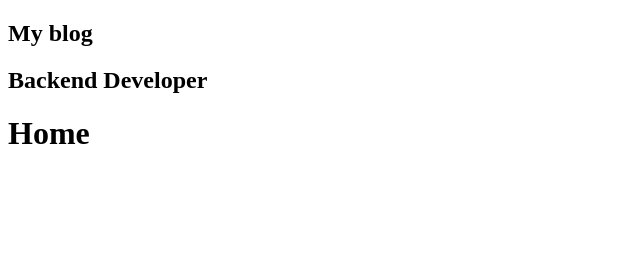
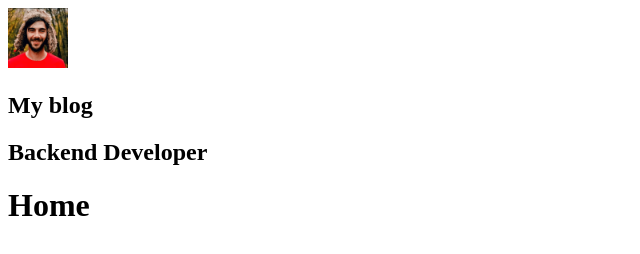
Before and after one commit to mystrader/gatsby_estudo, a Gatsby site: page / in a window 1280 px wide. Shown: the whole page, without its empty margins (0-640 px from the left). Built offline with nearby package versions, Linux system fonts and the light colour scheme; Gatsby itself is replaced by a stand-in of ours.

Commit message:
final da seção 4

```diff
--- a/gatsby-config.js
+++ b/gatsby-config.js
@@ -6,6 +6,7 @@ module.exports = {
     author: `@myblog`,
   },
   plugins: [
+    `gatsby-plugin-styled-components`,
     `gatsby-plugin-react-helmet`,
     {
       resolve: `gatsby-source-filesystem`,
--- a/package.json
+++ b/package.json
@@ -5,18 +5,21 @@
   "version": "0.1.0",
   "author": "Kyle Mathews <mathews.kyle@gmail.com>",
   "dependencies": {
+    "babel-plugin-styled-components": "^1.10.7",
     "gatsby": "^2.21.9",
     "gatsby-image": "^2.4.0",
     "gatsby-plugin-manifest": "^2.4.1",
     "gatsby-plugin-offline": "^3.2.0",
     "gatsby-plugin-react-helmet": "^3.3.0",
     "gatsby-plugin-sharp": "^2.6.0",
+    "gatsby-plugin-styled-components": "^3.3.1",
     "gatsby-source-filesystem": "^2.3.0",
     "gatsby-transformer-sharp": "^2.5.0",
     "prop-types": "^15.7.2",
     "react": "^16.13.1",
     "react-dom": "^16.13.1",
-    "react-helmet": "^5.2.1"
+    "react-helmet": "^5.2.1",
+    "styled-components": "^5.1.0"
   },
   "devDependencies": {
     "cross-env": "^7.0.2",
--- /dev/null
+++ b/src/components/Avatar/index.js
@@ -0,0 +1,23 @@
+import React from 'react';
+import { useStaticQuery, graphql } from 'gatsby';
+import Img from 'gatsby-image';
+
+const Avatar = () => {
+	const { avatarImage } = useStaticQuery(
+		graphql`
+			query {
+				avatarImage: file(relativePath: { eq: "profile-photo.png" }) {
+					childImageSharp {
+						fixed(width: 60, height: 60) {
+							...GatsbyImageSharpFixed_tracedSVG
+						}
+					}
+				}
+			}
+		`
+	);
+
+	return <Img fixed={avatarImage.childImageSharp.fixed} />;
+};
+
+export default Avatar;
--- a/src/components/Profile/index.js
+++ b/src/components/Profile/index.js
@@ -1,9 +1,9 @@
 import React from 'React';
-import { StaticQuery, graphql } from 'gatsby';
+import { useStaticQuery, graphql } from 'gatsby';
+import Avatar from '../avatar';
 
-const Profile = () => (
-	<StaticQuery
-		query={graphql`
+const Profile = () => {
+	const { site: { siteMetadata: { title, position, description } } } = useStaticQuery(graphql`
 		query MySiteMetadata {
 			site {
 				siteMetadata {
@@ -13,15 +13,15 @@ const Profile = () => (
 				}
 			}
 		}
-		`}
-		render={({ site: { siteMetadata: { title, position, description } } }) => (
+	`);
+	return (
 		<div className="Profile-wrapper">
+			<Avatar />
 			<h1>{title}</h1>
 			<h2>{position}</h2>
 			<p>{description}</p>
 		</div>
-		)}
-	/>
 	);
+};
 
 export default Profile;
```
Also changed, not shown: src/images/profile-photo.png (added), 1 other file. Lines whose indentation alone changed are shown as unchanged.
